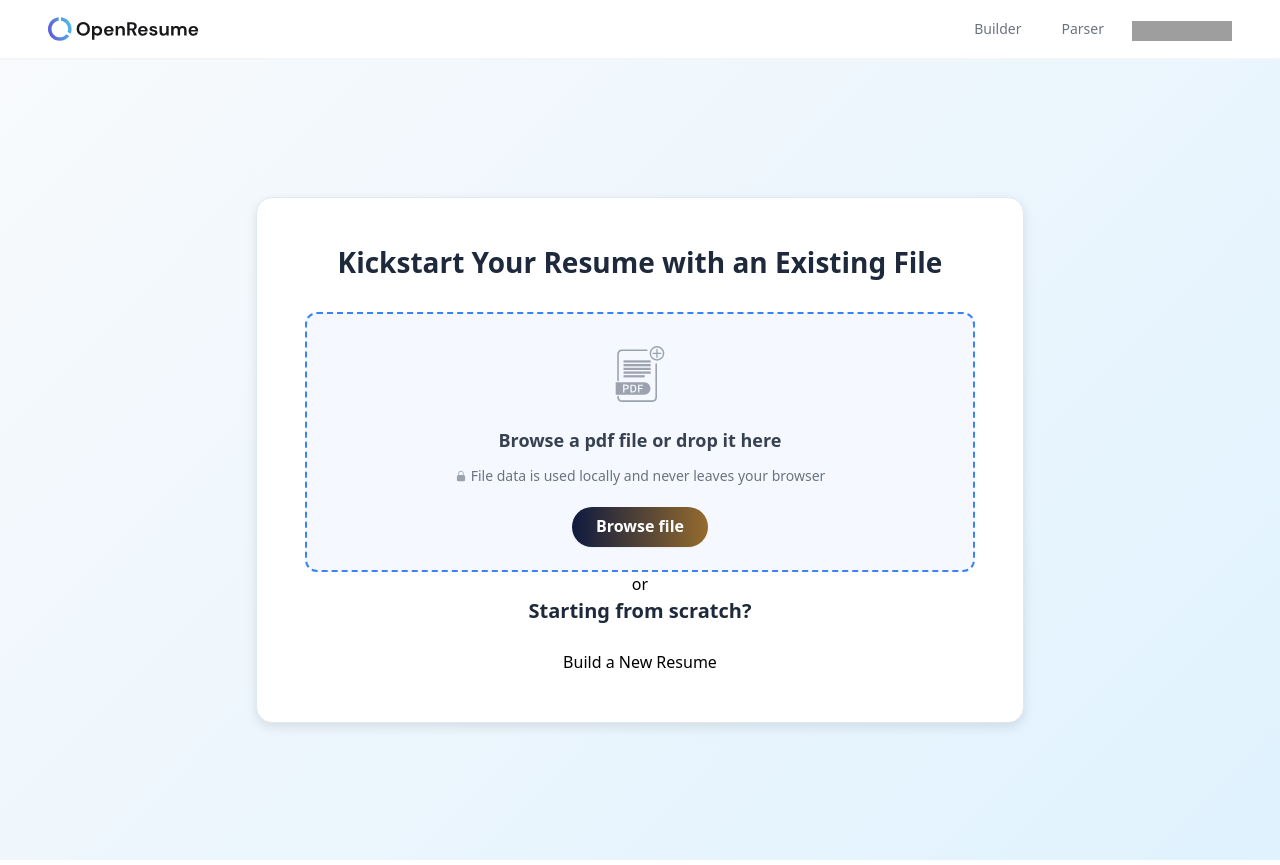
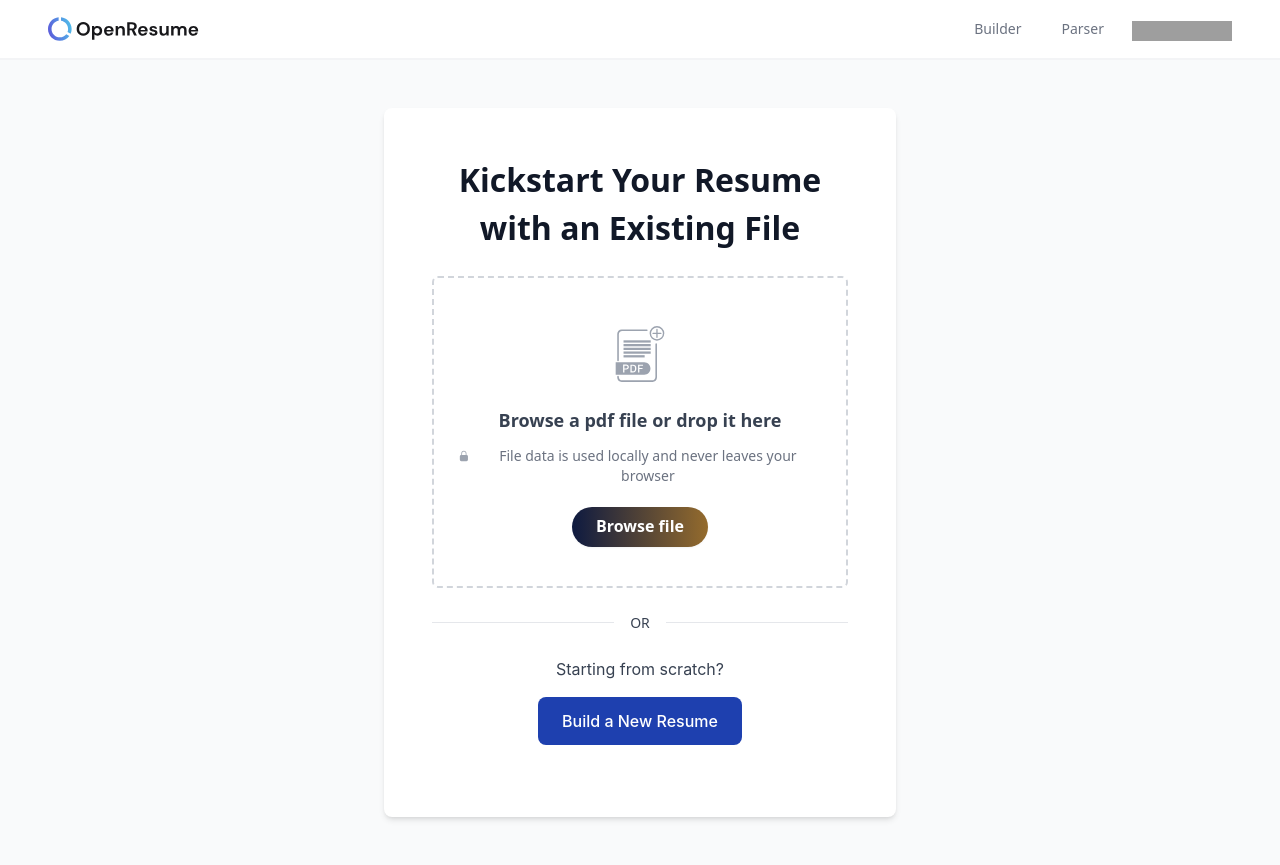
Before and after one commit to jjingofarouk/freeresume, a Next.js app: page /resume-import in a window 1280 px wide. Built offline with nearby package versions, Linux system fonts and the light colour scheme; grey boxes are pictures that could not be loaded.

Commit message:
Update ImportResume.css

```diff
--- a/src/app/resume-import/ImportResume.css
+++ b/src/app/resume-import/ImportResume.css
@@ -1,111 +1,127 @@
-/* ImportResume.module.css */
+/* ImportResume.css */
+
+/* Root variables for theming */
 :root {
-  --primary-color: #3b82f6; /* Vibrant blue for primary actions */
-  --secondary-color: #10b981; /* Green for success/secondary actions */
-  --accent-color: #f59e0b; /* Warm yellow for highlights */
-  --background-color: #f8fafc; /* Light background */
-  --text-color: #1e293b; /* Dark slate for text */
-  --border-color: #e2e8f0; /* Subtle border */
-  --divider-color: #d1d5db; /* Light gray for dividers */
-  --shadow: 0 4px 12px rgba(0, 0, 0, 0.1);
-  --transition: all 0.3s ease-in-out;
+  --primary-color: #1e40af;
+  --primary-hover: #2563eb;
+  --secondary-color: #374151;
+  --background-color: #f9fafb;
+  --text-color: #111827;
+  --card-background: #ffffff;
+  --border-color: #e5e7eb;
+  --shadow: 0 4px 6px -1px rgba(0, 0, 0, 0.1), 0 2px 4px -2px rgba(0, 0, 0, 0.1);
+  --font-family: 'Inter', system-ui, sans-serif;
+  --heading-font: 'Poppins', system-ui, sans-serif;
+  --transition: all 0.2s ease-in-out;
 }
 
+/* Dark theme */
+.dark {
+  --primary-color: #3b82f6;
+  --primary-hover: #60a5fa;
+  --secondary-color: #d1d5db;
+  --background-color: #111827;
+  --text-color: #f9fafb;
+  --card-background: #1f2a44;
+  --border-color: #374151;
+  --shadow: 0 4px 6px -1px rgba(0, 0, 0, 0.2), 0 2px 4px -2px rgba(0, 0, 0, 0.2);
+}
+
+/* Main container */
 .main {
+  background-color: var(--background-color);
+  min-height: 100vh;
   display: flex;
   justify-content: center;
   align-items: center;
-  min-height: 100vh;
-  background: linear-gradient(135deg, var(--background-color), #e0f2fe);
-  padding: 2rem;
+  padding: 1.5rem;
 }
 
+/* Inner container */
 .container {
-  max-width: 48rem;
-  background: white;
-  border-radius: 1rem;
-  border: 1px solid var(--border-color);
+  max-width: 32rem;
+  width: 100%;
+  background-color: var(--card-background);
+  padding: 2rem;
+  border-radius: 0.5rem;
   box-shadow: var(--shadow);
-  padding: 3rem;
   text-align: center;
-  transition: var(--transition);
 }
 
-.container:hover {
-  transform: translateY(-4px);
-  box-shadow: 0 8px 24px rgba(0, 0, 0, 0.15);
-}
-
+/* Title */
 .title {
+  font-family: var(--heading-font);
   font-size: 1.75rem;
-  font-weight: 700;
-  color: var(--text-color);
-  margin-bottom: 1.5rem;
-  line-height: 1.2;
-}
-
-.subtitle {
-  font-size: 1.25rem;
   font-weight: 600;
   color: var(--text-color);
   margin-bottom: 1.5rem;
 }
 
+/* Dropzone */
 .dropzone {
-  margin-top: 2rem;
-  padding: 2rem;
-  border: 2px dashed var(--primary-color);
-  border-radius: 0.75rem;
-  background: rgba(59, 130, 246, 0.05);
-  transition: var(--transition);
+  margin-bottom: 1.5rem;
 }
 
-.dropzone:hover {
-  background: rgba(59, 130, 246, 0.1);
-  border-color: var(--secondary-color);
+/* Or divider */
+.or-divider {
+  display: flex;
+  align-items: center;
+  gap: 1rem;
+  margin: 1.5rem 0;
 }
 
-.orDivider {
-  display: flex;
-  align-items: center;
-  margin: 2rem -2.5rem;
-  color: var(--divider-color);
-  font-size: 1.125rem;
-  font-weight: 500;
+.or-divider-line {
+  flex: 1;
+  height: 1px;
+  background-color: var(--border-color);
 }
 
-.orDividerLine {
-  flex-grow: 1;
-  border-top: 1px solid var(--divider-color);
+.or-divider-text {
+  font-size: 0.875rem;
+  color: var(--secondary-color);
+  text-transform: uppercase;
 }
 
-.orDividerText {
-  margin: 0 1rem;
-  color: var(--divider-color);
+/* Action section */
+.action-section {
+  margin-bottom: 1.5rem;
 }
 
-.actionSection {
-  margin: 2rem 0;
+.subtitle {
+  font-family: var(--font-family);
+  font-size: 1rem;
+  color: var(--secondary-color);
+  margin-bottom: 1rem;
 }
 
-.actionButton {
+.action-button {
   display: inline-block;
-  padding: 0.75rem 2rem;
+  background-color: var(--primary-color);
+  color: #ffffff;
+  padding: 0.75rem 1.5rem;
+  border-radius: 0.5rem;
+  font-family: var(--font-family);
   font-size: 1rem;
-  font-weight: 600;
-  color: white;
-  background: var(--primary-color);
-  border-radius: 9999px;
+  font-weight: 500;
   text-decoration: none;
   transition: var(--transition);
 }
 
-.actionButton:hover {
-  background: var(--secondary-color);
-  transform: scale(1.05);
+.action-button:hover {
+  background-color: var(--primary-hover);
 }
 
-.actionButton:focus {
-  outline: none;
-  box-shadow: 0 0 0 3px rgba(59, 130, 246, 0.3);
+/* Responsive design */
+@media (min-width: 640px) {
+  .main {
+    padding: 3rem;
+  }
+
+  .container {
+    padding: 3rem;
+  }
+
+  .title {
+    font-size: 2rem;
+  }
 }
```
